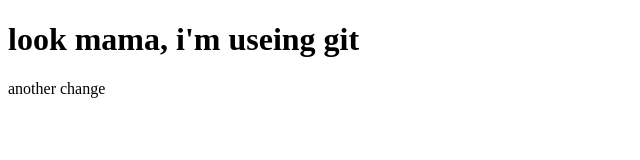
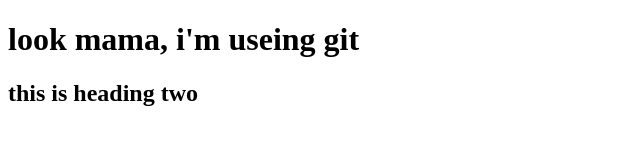
Before and after one commit to me-sajib/git-first-project, a plain HTML site: page index.html in a window 1280 px wide. Shown: the whole page, without its empty margins (0-640 px from the left). Drawn offline with Linux system fonts and the light colour scheme.

Commit message:
Update index.html

```diff
--- a/index.html
+++ b/index.html
@@ -8,6 +8,6 @@
 </head>
 <body>
     <h1>look mama, i'm useing git</h1>
-    <p>another change </p>
+    <h2>this is heading two</h2>
 </body>
 </html>
```
